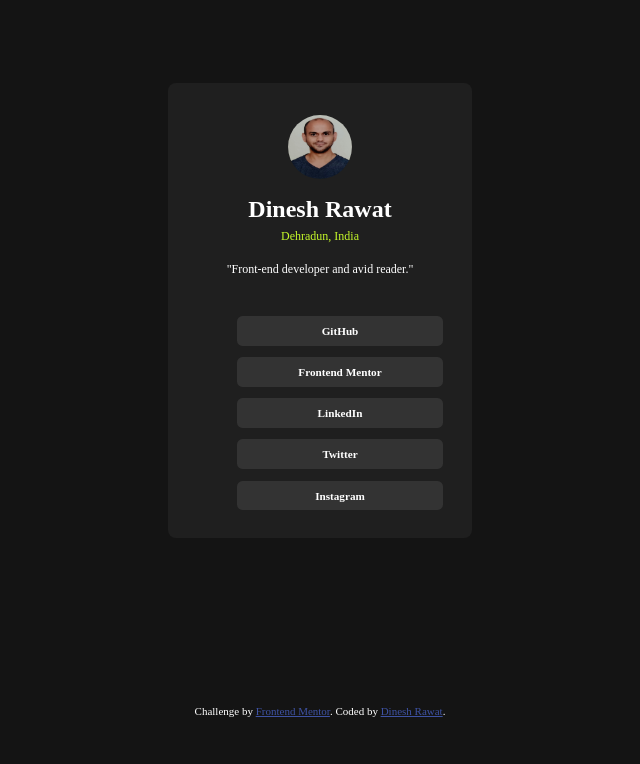
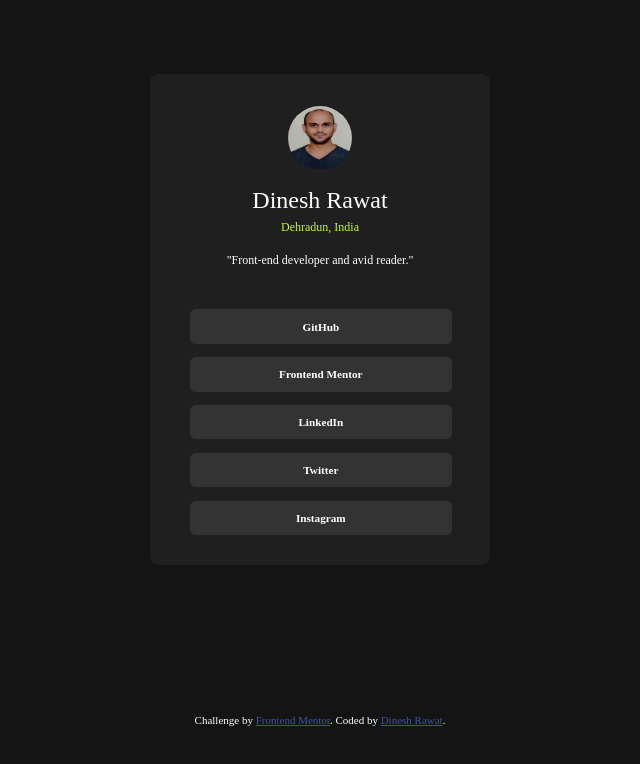
Before and after one commit to rawatdinesh10/social-links-profile, a plain HTML site: page index.html in a window 1280 px wide. Shown: the whole page, without its empty margins (320-960 px from the left). Drawn offline with Linux system fonts and the light colour scheme.

Commit message:
Update commit

```diff
--- a/styles.css
+++ b/styles.css
@@ -25,7 +25,6 @@ body {
 
 .card {
   max-width: 100%;
-  min-width: 19em;
   background-color: hsl(0, 0%, 12%);
   display: grid;
   place-items: center;
@@ -42,26 +41,24 @@ img {
 
 h1 {
   font-size: 1.5em;
+  font-weight: 400;
 }
 
 .dun {
-  font-size: 12px;
+  font-size: 0.75rem;
   color: hsl(75, 94%, 57%);
   margin-top: -0.8em;
 }
 
 .avid {
-  font-size: 12px;
+  font-size: 0.75rem;
   margin-top: 0.5em;
-}
-
-.link {
-  /* display: block;
-  list-style: none; */
 }
 
 li {
   list-style: none;
+  margin-right: 1.5em;
+  margin-left: -0.9em;
 }
 
 .mint {
@@ -69,12 +66,17 @@ li {
   background-color: hsl(0, 0%, 20%);
   text-decoration: none;
   color: hsl(0, 0%, 100%);
-  padding: 0.8em 5.5em;
-  margin: 1em;
+  padding: 1em 8em;
+  margin: 1.2em;
+
   font-size: 0.7rem;
   font-weight: 700;
   border-radius: 0.5em;
   text-align: center;
+}
+
+a:hover {
+  color: hsl(75, 94%, 57%);
 }
 
 .attribution {
```
